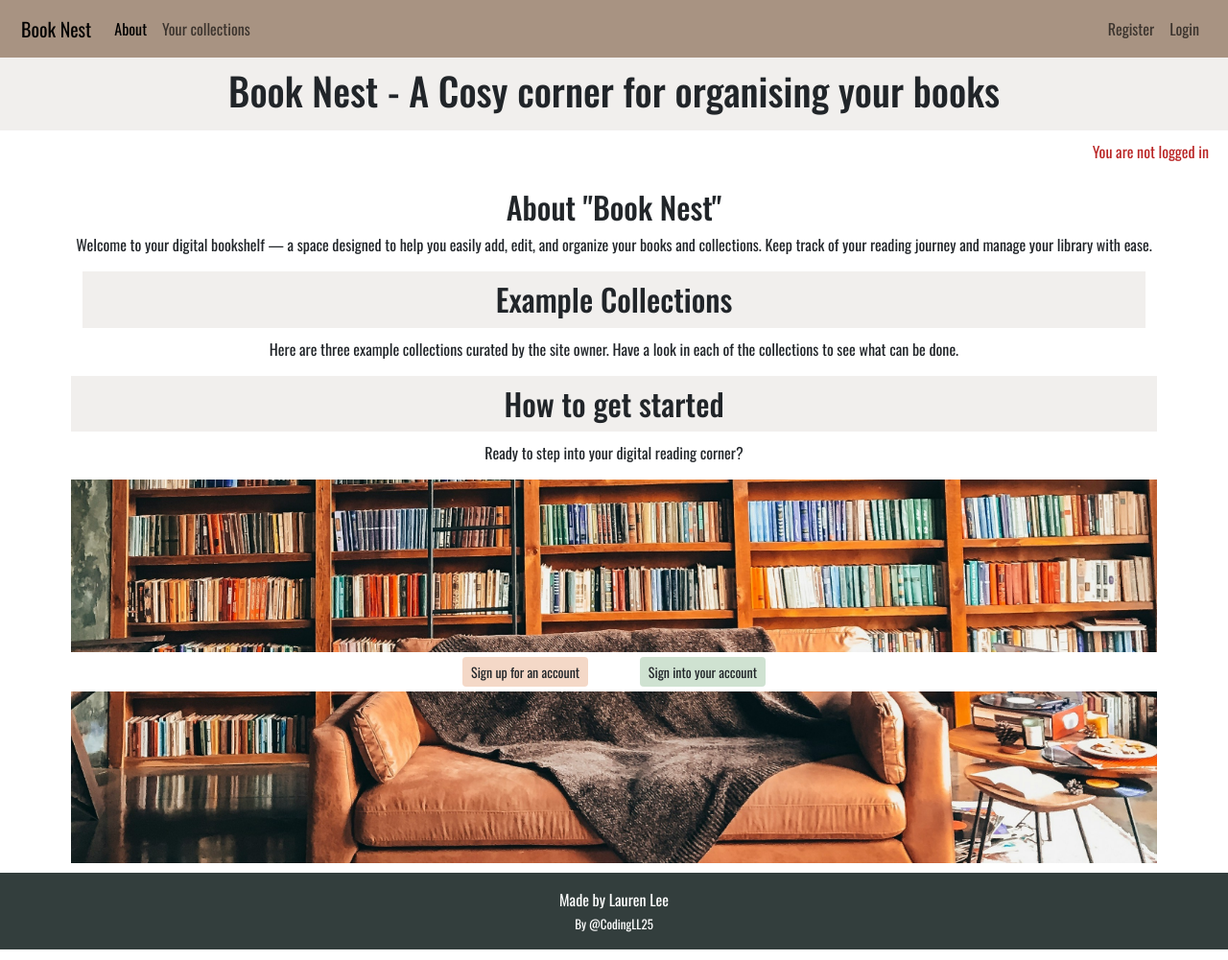
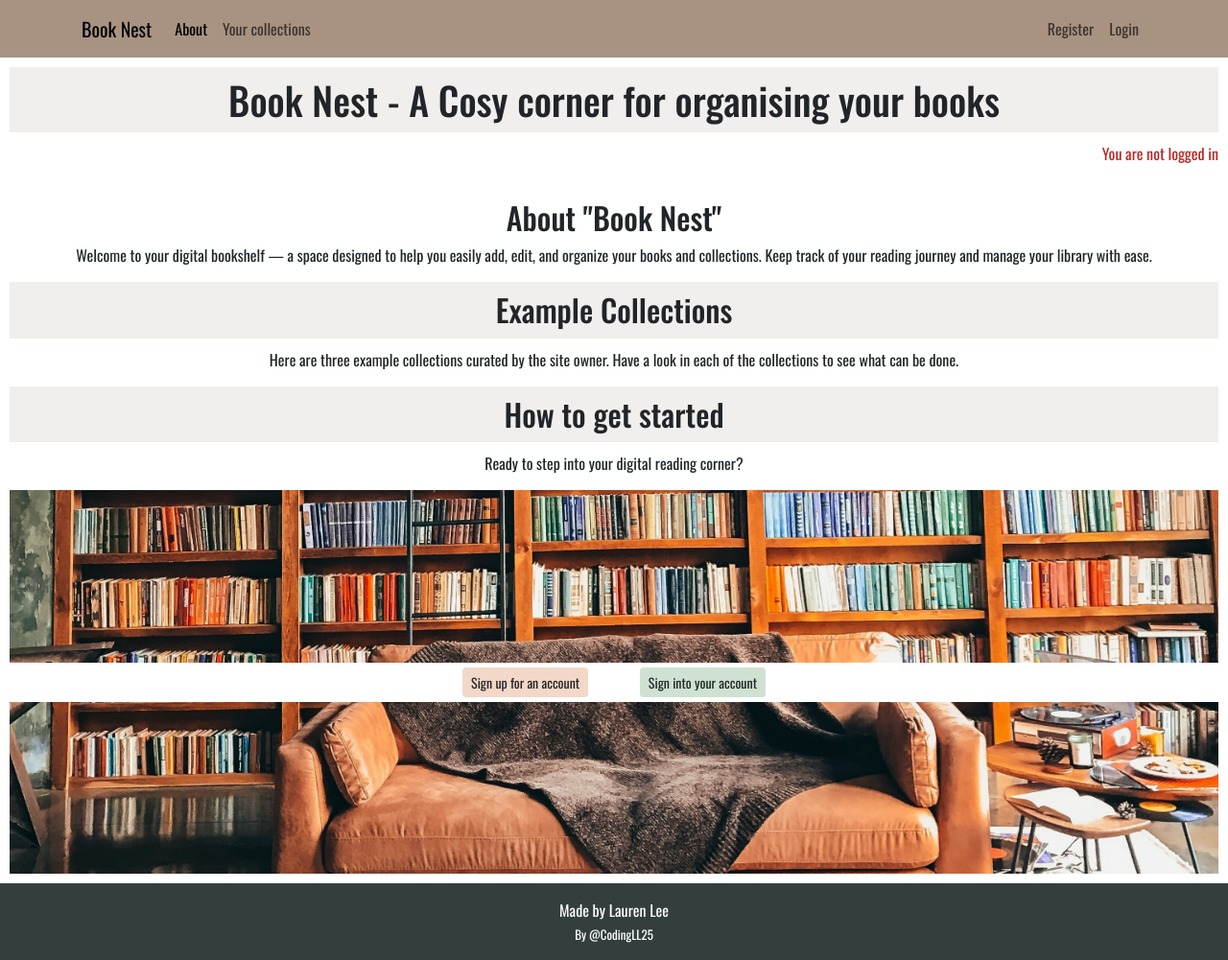
Before and after one commit to CodingLL25/book_nest, a Django app: page / in a window 1280 px wide. Shown: the whole page at 96% size. Run offline with Django 4.2, Linux system fonts and the light colour scheme; data comes from the database, SQL or seed files in the repository; some libraries are stand-ins or nearby versions; some web fonts are replaced.

Commit message:
Clean up code and amend CSS

```diff
--- a/library/templates/library/about.html
+++ b/library/templates/library/about.html
@@ -10,7 +10,7 @@
         collections. Keep track of your reading journey and manage your library with ease.</p>
 </section>
 
-<section class="example-collections container">
+<section class="example-collections">
     <h2 class="heading">Example Collections</h2>
     <p class="overview">Here are three example collections curated by the site owner. Have a look in each of the
         collections to see what can be done. </p>
--- a/static/css/style.css
+++ b/static/css/style.css
@@ -10,7 +10,6 @@
     --tertiary-color: rgb(65, 134, 129);
     --highlight: #A89382;
     --light-highlight: rgb(217, 126, 71);
-    --bright-highlight: #632a13;
     --danger: rgb(186, 38, 38);
     --confirmation: rgba(97, 159, 105);
     --cancel: rgb(225, 205, 147);
@@ -28,21 +27,22 @@ body {
     overflow-wrap: anywhere;
 }
 
+header {
+    width: 100%;
+}
+
 main {
     /* Main element to take up any surplus space to push footer down */
     flex: 1 0 auto;
-    width: 90%;
+    width: 100%;
     max-width: 1399px;
     margin: 0 auto;
     position: relative;
     padding: 10px;
 }
 
-/* Global styles */
-.collection-name {
-    text-align: center;
-}
 
+/* Warning messages */
 .warning-message, .errorlist, .logged-out {
     color: var(--danger)
 }
@@ -51,6 +51,7 @@ main {
     color: var(--confirmation)
 }
 
+/* Button styles */
 .icon-button > .icon {
     padding-right: 10px;
 }
@@ -142,7 +143,7 @@ main {
     margin: 0;
 }
 
-/* Base.html style */
+/* Global Styles */
 .navbar {
     display: flex;
     width: 100%;
@@ -150,8 +151,21 @@ main {
     padding: 10px;
 }
 
-.navbar > .account-nav {
-    justify-content: right;
+.navbar-inner {
+    width: 90%;
+    max-width: 1399px;
+    margin: 0 auto;
+    display: flex;
+    justify-content: space-between;
+    align-items: center;
+}
+
+.subheadings {
+    width:100%;
+    max-width: 1399px;
+    margin: 0 auto;
+    padding: 10px;
+    position: relative;
 }
 
 .heading, .action-form {
@@ -161,17 +175,20 @@ main {
     text-align: center;
 }
 
-.account-text {
-    height: 25px;
-    padding-right: 20px;
+.account-confirmation {
     text-align: right;
+}
+
+.collection-name {
+    text-align: center;
 }
 
 .footer {
     width: 100%;
     background-color: var(--primary-color);
     color: white;
-    text-align:  center;
+    text-align: center;
+    padding: 10px;
 }
 
 .github {
@@ -180,11 +197,11 @@ main {
     font-size: small;
 }
 
-
 /* about.html style */
 .overview {
     text-align: center;
 }
+
 .cover-image {
     background: url("../images/home-library.jpg") no-repeat center center/cover;
     width: 100%;
@@ -235,10 +252,6 @@ main {
 }
 
 /* collection_detail.html styles */
-.collection-name {
-    text-align: center;
-}
-
 .delete-icon {
     padding: 2px 5px;
 }
--- a/templates/base.html
+++ b/templates/base.html
@@ -31,11 +31,11 @@
     <link rel="stylesheet" href="{% static 'css/style.css' %}">
 </head>
 
-<body class="d-flex flex-column h-100 main-bg">
+<body>
     <header>
         <!-- Navigation -->
         <nav class="navbar navbar-expand-lg">
-            <div class="container-fluid">
+            <div class="navbar-inner container">
                 <a class="home-nav navbar-brand" aria-label="Link to the home page" href="{% url 'home' %}">Book
                     Nest</a>
                 <button class="navbar-toggler" type="button" data-bs-toggle="collapse" data-bs-target="#navbarText"
@@ -76,10 +76,10 @@
                 </div>
             </div>
         </nav>
+    </header>
+
     <section class="subheadings">
-            <div class="heading">
-                <h1>Book Nest - A Cosy corner for organising your books</h1>
-            </div>
+        <h1 class="heading">Book Nest - A Cosy corner for organising your books</h1>
         <div class="account-confirmation">
             {% if user.is_authenticated %}
             <p class="account-text logged-in">You are logged in as {{ user }}</p>
@@ -88,9 +88,9 @@
             {% endif %}
         </div>
     </section>
-    </header>
 
-    <main class="flex-shrink-0 main-bg">
+
+    <main>
         {% if messages %}
         <div class="container mt-3">
             {% for message in messages %}
```
Also changed, not shown: 1 other file. Lines whose indentation alone changed are shown as unchanged.
